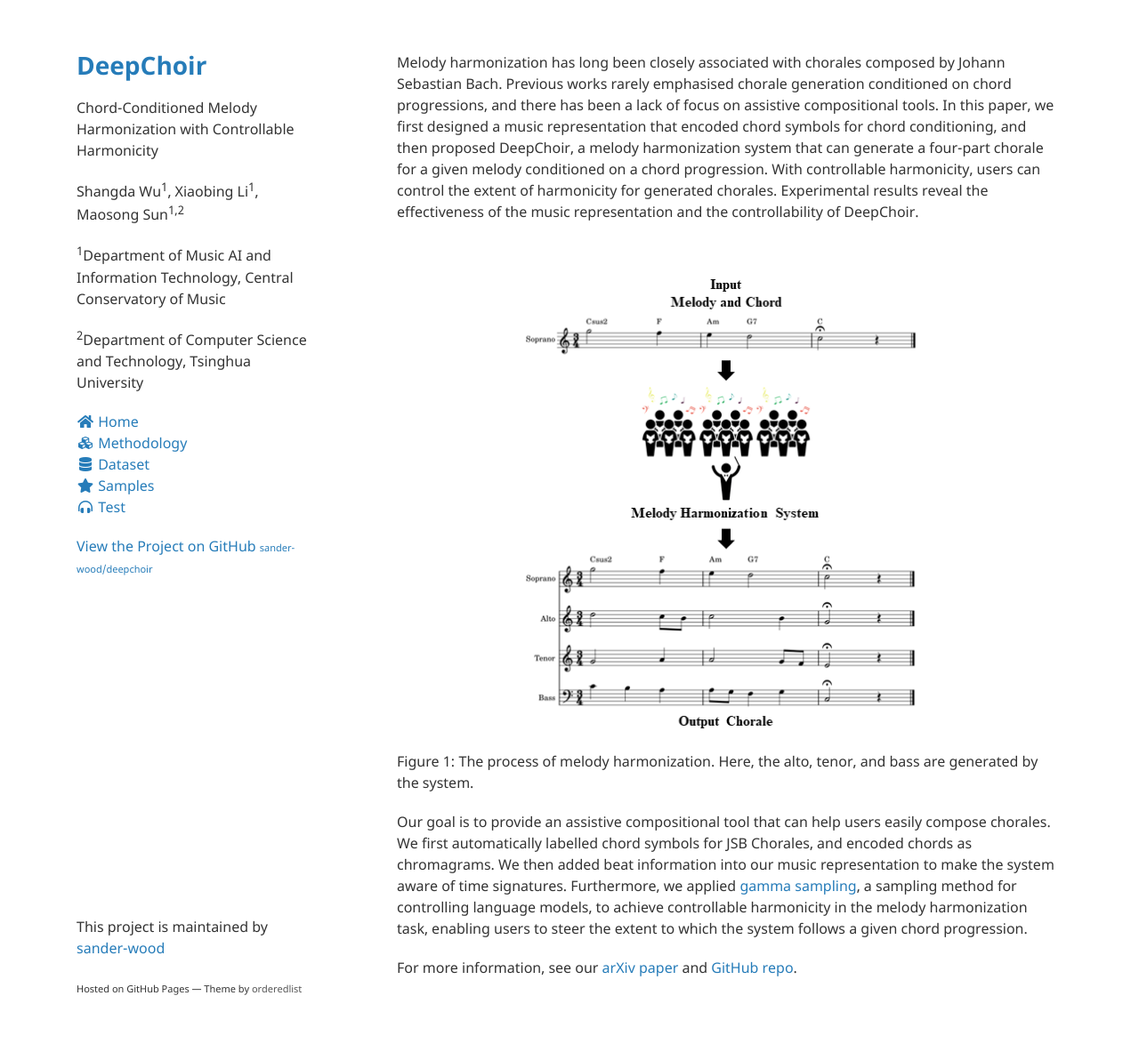
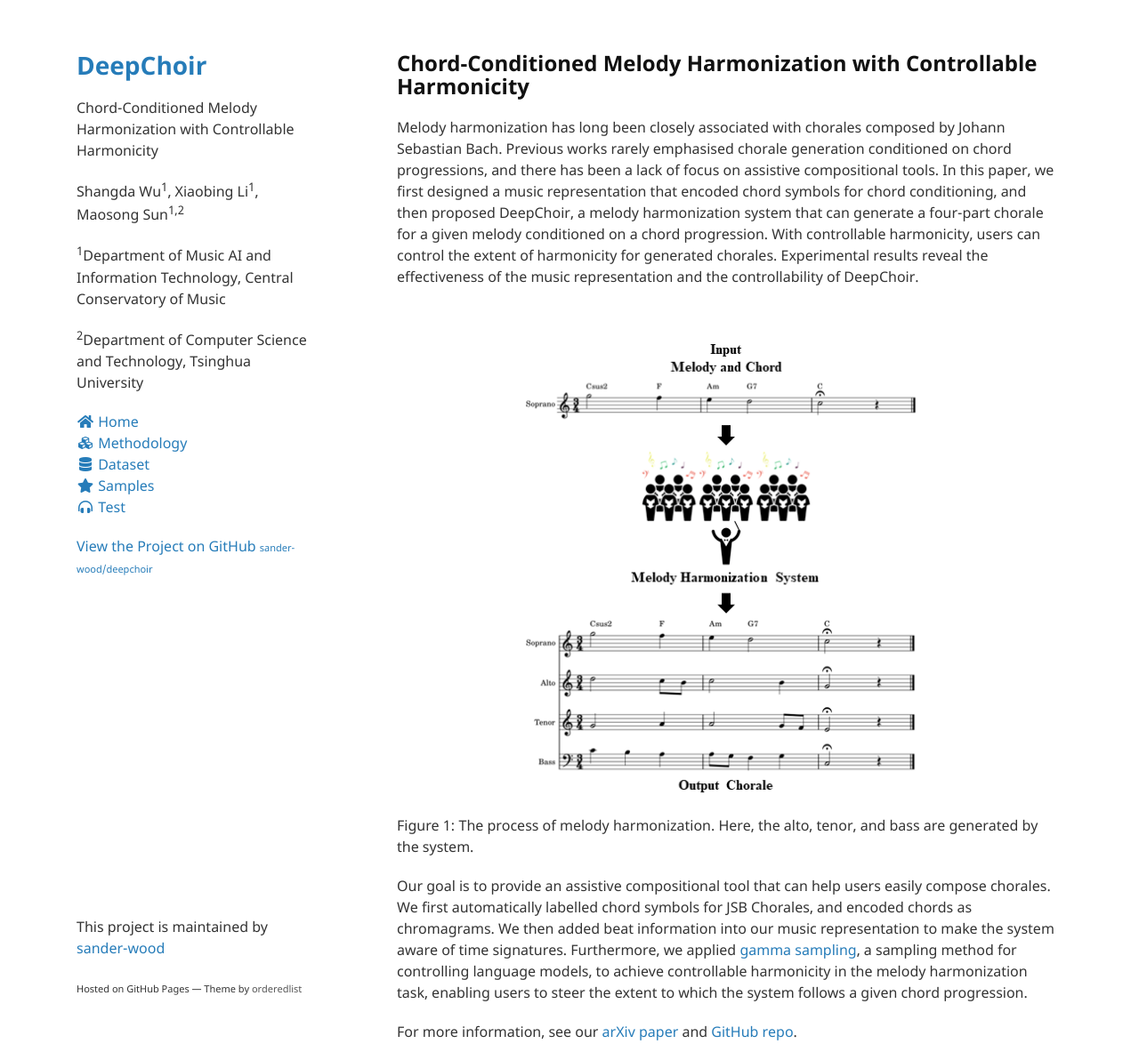
Before and after one commit to sander-wood/deepchoir, a Jekyll site: the page built from index.md, in a window 1280 px wide and 1192 px high. Shown: the whole window at 89% size. Built offline with Jekyll 4.4.1, drawn with Linux system fonts in a browser that asks for light colours; nearby versions of some CDN libraries.

Commit message:
Update index.md

```diff
--- a/index.md
+++ b/index.md
@@ -13,6 +13,8 @@
     });
 </script>
 
+## Chord-Conditioned Melody Harmonization with Controllable Harmonicity
+
 Melody harmonization has long been closely associated with chorales composed by Johann Sebastian Bach. Previous works rarely emphasised chorale generation conditioned on chord progressions, and there has been a lack of focus on assistive compositional tools. In this paper, we first designed a music representation that encoded chord symbols for chord conditioning, and then proposed DeepChoir, a melody harmonization system that can generate a four-part chorale for a given melody conditioned on a chord progression. With controllable harmonicity, users can control the extent of harmonicity for generated chorales. Experimental results reveal the effectiveness of the music representation and the controllability of DeepChoir.
 
 <br>
```
